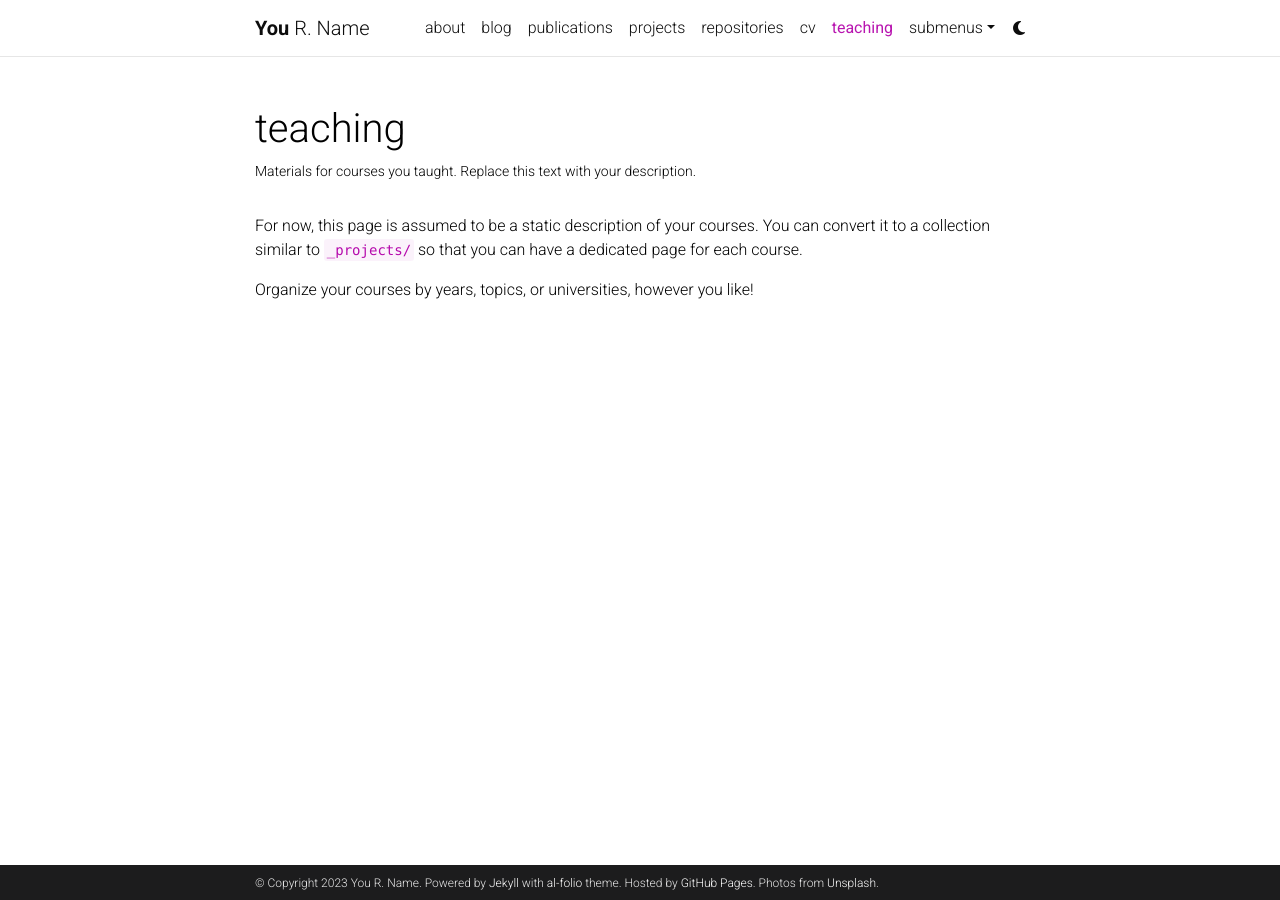
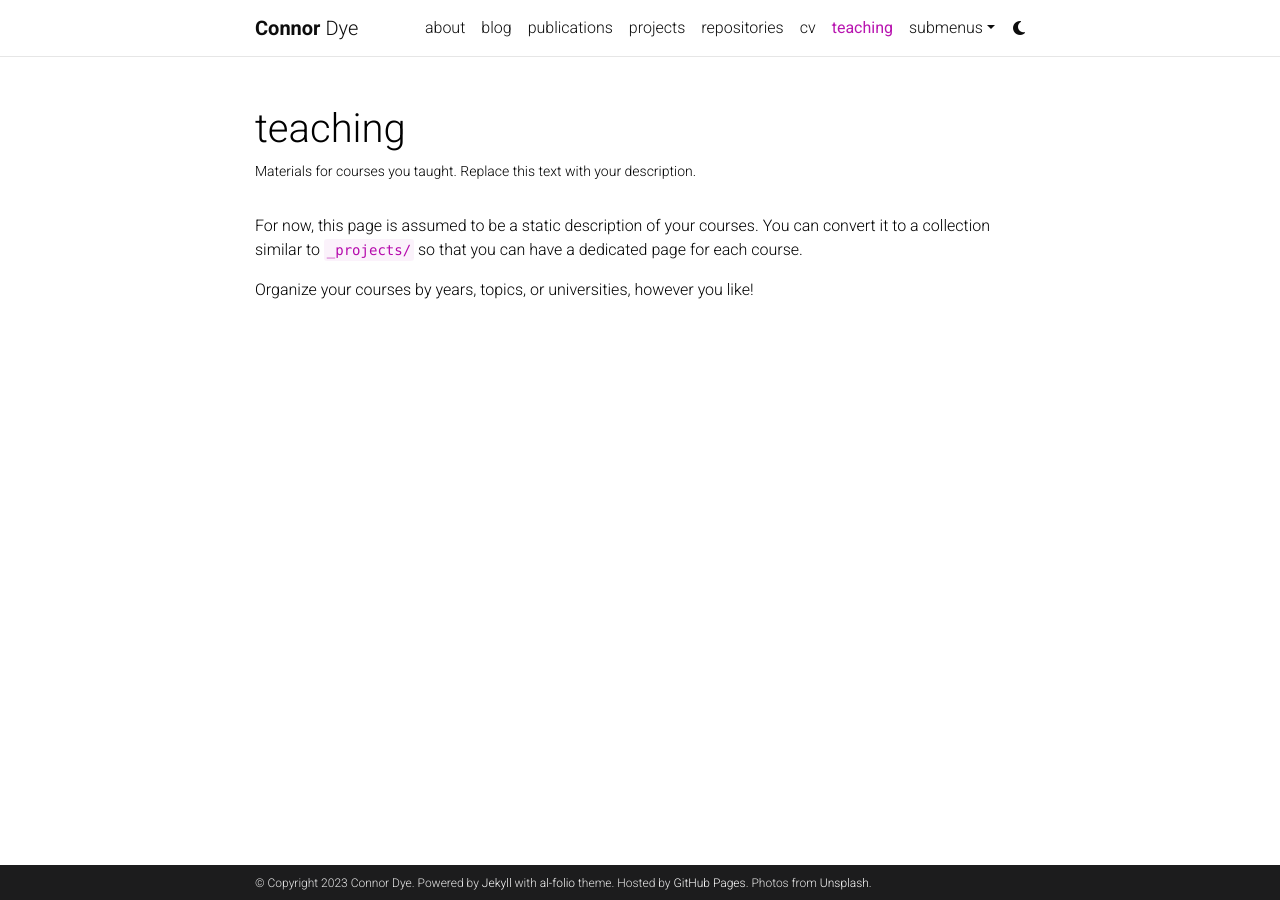
Before and after one commit to cwdye/old-webstie, a Jekyll site: the page built from _pages/teaching.md, in a window 1280 px wide. Built offline with Jekyll 4.4.1, drawn with Linux system fonts in a browser that asks for light colours; comment, search, counter and statistics services are not loaded; a style sheet for code colours, icons or effects is not loaded.

Commit message:
Updated chanegs to environment

```diff
--- a/Gemfile
+++ b/Gemfile
@@ -1,5 +1,6 @@
 source 'https://rubygems.org'
 group :jekyll_plugins do
+    gem 'wdm', '>= 0.1.0'
     gem 'classifier-reborn'
     gem 'jekyll'
     gem 'jekyll-archives'
--- a/_config.yml
+++ b/_config.yml
@@ -3,9 +3,9 @@
 # -----------------------------------------------------------------------------
 
 title: blank # the website title (if blank, full name will be used instead)
-first_name: You
-middle_name: R.
-last_name: Name
+first_name: Connor
+middle_name:
+last_name: Dye
 email: you@example.com
 description: > # the ">" symbol means to ignore newlines until "footer_text:"
   A simple, whitespace theme for academics. Based on [*folio](https://github.com/bogoli/-folio) design.
@@ -18,8 +18,8 @@
 lang: en # the language of your site (for example: en, fr, cn, ru, etc.)
 icon: ⚛️  # the emoji used as the favicon (alternatively, provide image name in /assets/img/)
 
-url: https://alshedivat.github.io # the base hostname & protocol for your site
-baseurl: /al-folio # the subpath of your site, e.g. /blog/
+url: https://cwdye.github.io # the base hostname & protocol for your site
+baseurl: # the subpath of your site, e.g. /blog/
 last_updated: false # set to true if you want to display last updated in the footer
 impressum_path:  # set to path to include impressum link in the footer, use the same path as permalink in a page, helps to conform with EU GDPR
 
@@ -328,7 +328,7 @@
 # -----------------------------------------------------------------------------
 
 imagemagick:
-  enabled: true # enables responsive images for your site (recommended, see https://github.com/alshedivat/al-folio/issues/537)
+  enabled: false # enables responsive images for your site (recommended, see https://github.com/alshedivat/al-folio/issues/537)
   widths:
     - 480
     - 800
```
Also changed, not shown: _pages/about.md (+1 -0 lines).
